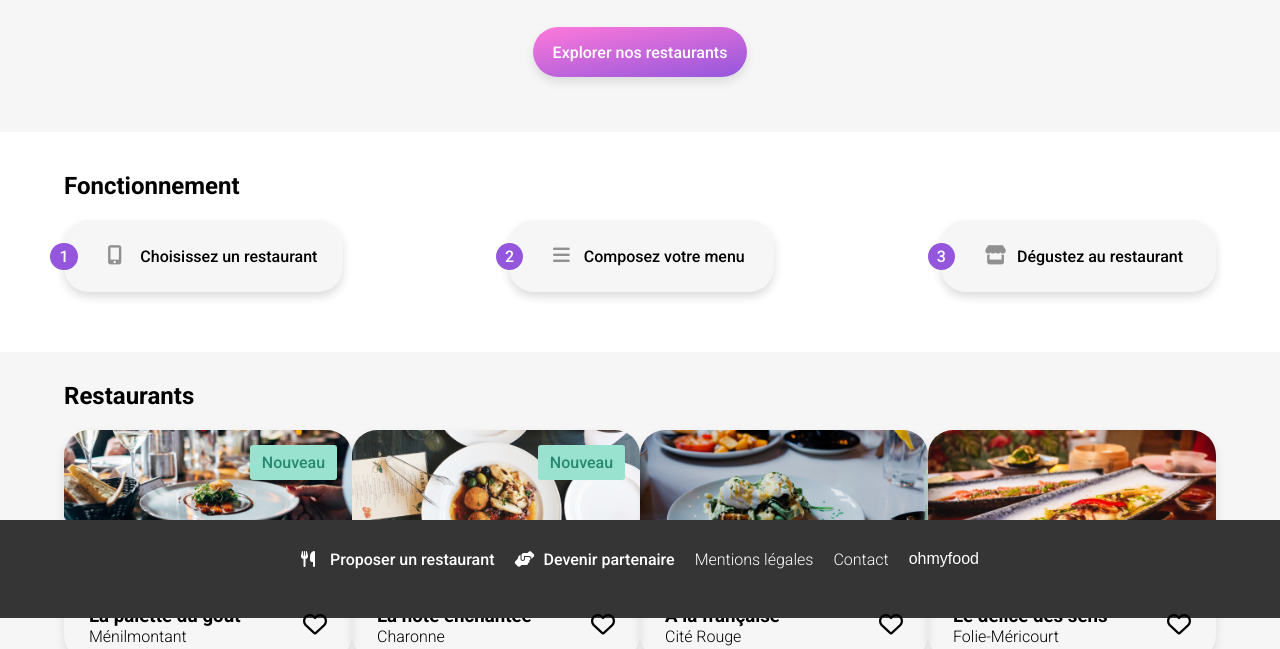
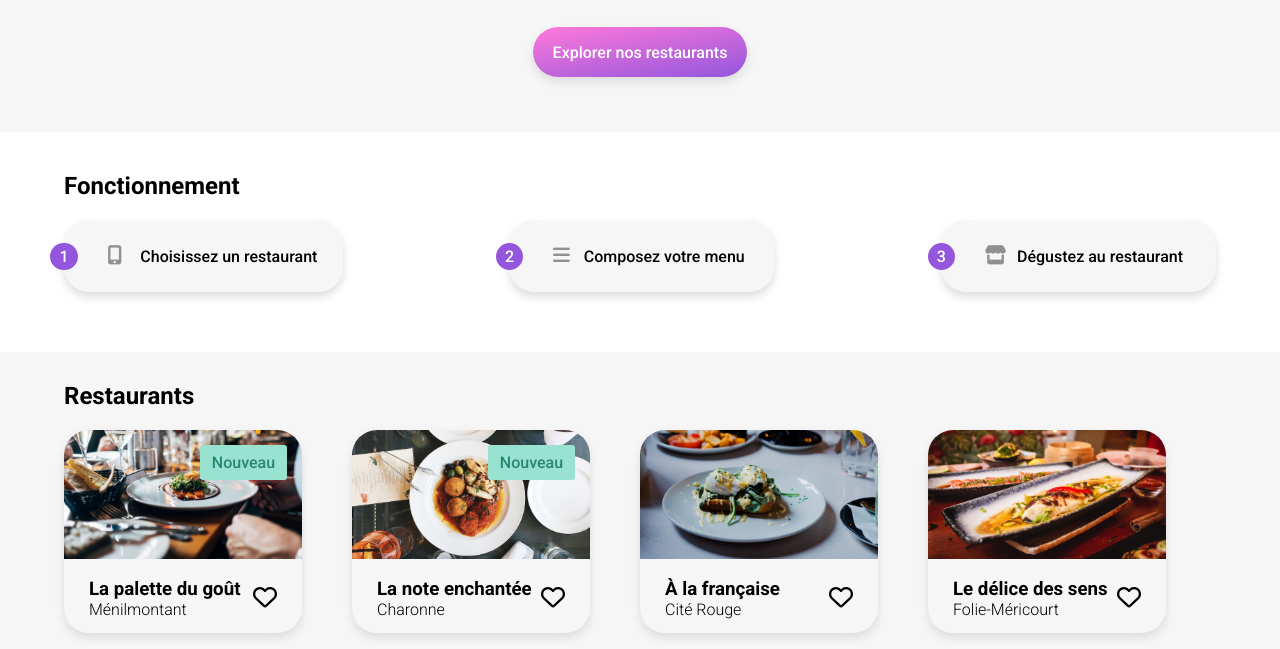
Before and after one commit to greskelll/ocProject3, a plain HTML site: page index.html in a window 1280 px wide. Shown: the part 182-831 px from the top of the page. Drawn offline with Linux system fonts and the light colour scheme; a web font is replaced by a local one.

Commit message:
resposive desktop post rollback

```diff
--- a/sass/Base/_bases.scss
+++ b/sass/Base/_bases.scss
@@ -4,10 +4,17 @@ body {
     flex-direction: column;
     font-family: $regular-font, sans-serif;
     @include flex-center;
+    background: #353535;
 
     @media (min-width:762px) {
         max-width: 100%;
     }
+}
+
+header {
+    width: 100%;
+    background: white;
+    text-align: center;
 }
 
 h2 {
--- a/sass/Base/_reset.scss
+++ b/sass/Base/_reset.scss
@@ -16,6 +16,8 @@ link {
     flex-direction: column;
     justify-content: center;
     align-items: center;
+    width: 100%;
+    background: white;
 }
 
 @keyframes loading {
--- a/sass/Layout/_layout.scss
+++ b/sass/Layout/_layout.scss
@@ -14,8 +14,6 @@ footer {
         flex-direction: row-reverse;
         justify-content: center;
         align-items: center;
-        position: absolute;
-        bottom: 0;
     }
 
     &--display {
--- a/sass/Pages/_index.scss
+++ b/sass/Pages/_index.scss
@@ -121,6 +121,10 @@ nav {
         margin: 20px 0;
         width: 100%;
 
+        @media (min-width:762px) {
+            margin-right: 50px;
+        }
+
         & img {
             border-radius: 25px 25px 0 0;
             width: 100%;
```
Also changed, not shown: assets/css/style.css, 1 other file.
